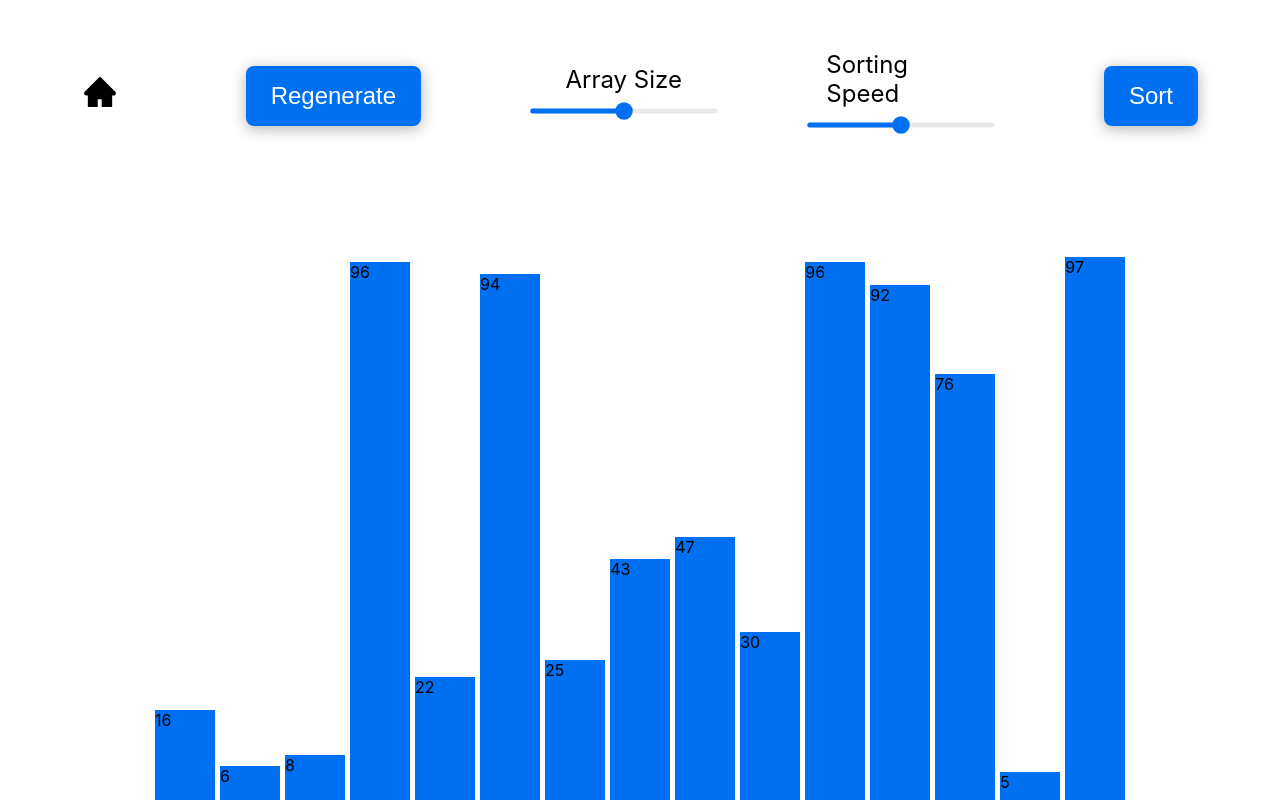
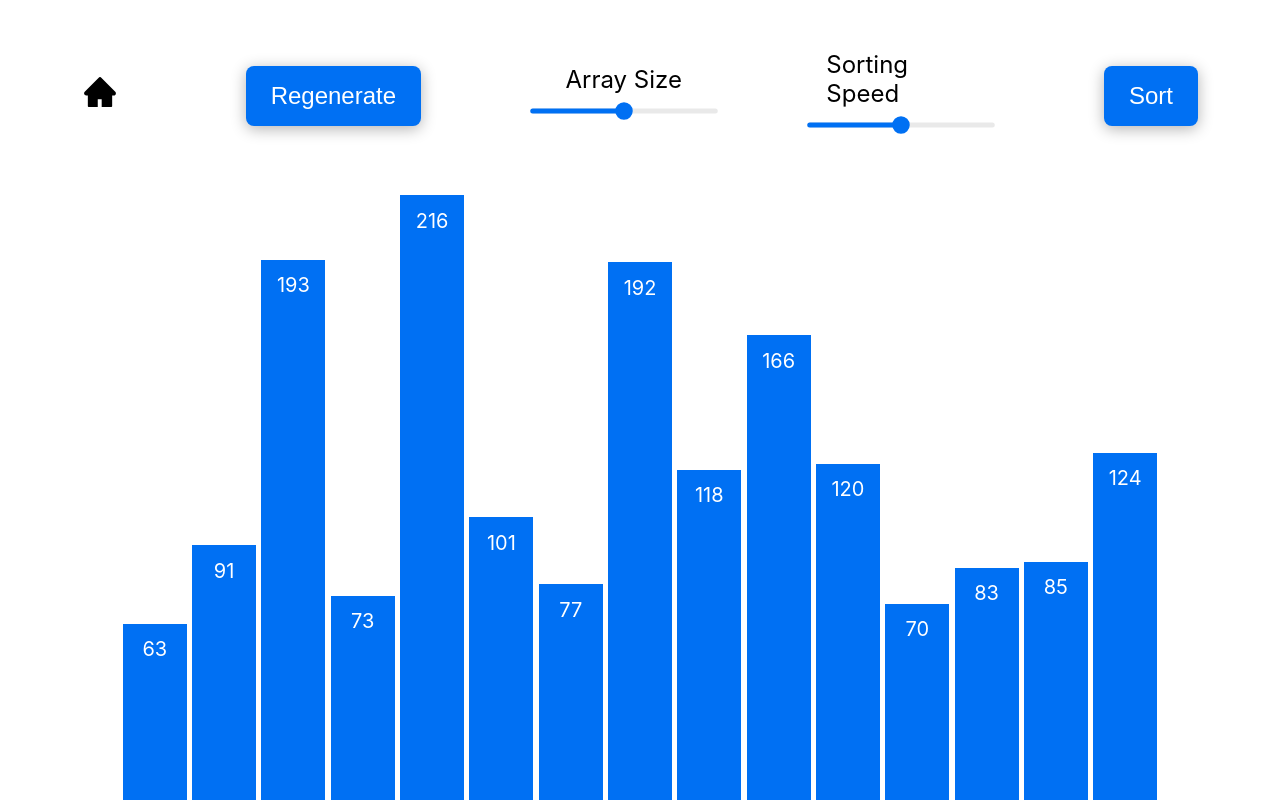
Before and after one commit to nhulston/sorting-visualizer, a Next.js app: page /bubblesort in a window 1280 px wide. Built offline with nearby package versions, Linux system fonts and the light colour scheme.

Commit message:
Finish base UI for all sort methods

```diff
--- a/src/components/Header.js
+++ b/src/components/Header.js
@@ -2,7 +2,6 @@ import React, {Component} from 'react';
 import styled from "styled-components";
 import {AiFillHome} from "react-icons/ai"
 import Slider from 'rc-slider';
-import Rectangle from "./Rectangle";
 
 export default class Header extends Component {
     render() {
@@ -11,15 +10,17 @@ export default class Header extends Component {
                 <IconWrapper href="/">
                     <AiFillHome/>
                 </IconWrapper>
-                <Button>
+                <Button
+                    onClick={this.props.onRegenerate}
+                >
                     Regenerate
                 </Button>
                 <SliderContainer>
                     <Text>Array Size</Text>
                     <Slider
                         min={4}
-                        max={26}
-                        defaultValue={15}
+                        max={20}
+                        defaultValue={12}
                         onChange={this.props.onChangeArrSize}
                     />
                 </SliderContainer>
@@ -55,7 +56,8 @@ const SliderContainer = styled.div`
   align-items: center;
 `;
 
-const Text = styled.text`
+const Text = styled.p`
+  margin: 0;
   font-size: 24px;
 `;
 
--- a/src/components/Rectangle.js
+++ b/src/components/Rectangle.js
@@ -5,10 +5,12 @@ export default class Rectangle extends Component {
     render() {
         return (
             <Container
-                height={this.props.height * .7}
+                height={this.props.height * .35}
                 quantity={this.props.quantity}
             >
-                {this.props.height}
+                <Text suppressHydrationWarning quantity={this.props.quantity}>
+                    {this.props.height}
+                </Text>
             </Container>
         );
     }
@@ -16,7 +18,15 @@ export default class Rectangle extends Component {
 
 const Container = styled.div`
   height: ${props => props.height}vh;
-  width: ${props => 70 / props.quantity}vw;
+  width: ${props => 75 / props.quantity}vw;
   background: #0070f3;
   margin: ${props => -props.height}vh ${props => 40 / props.quantity}px 0;
+  text-align: center;
+  padding-top: ${props => 200 / props.quantity}px;
 `;
+
+const Text = styled.p`
+  color: white;
+  font-size: ${props => 300 / props.quantity}px;
+  margin: 0;
+`;
--- a/src/pages/bubblesort.js
+++ b/src/pages/bubblesort.js
@@ -1,16 +1,25 @@
 import Head from 'next/head'
 import styles from '../styles/Home.module.css'
 import Header from "../components/Header";
-import React, {useState} from "react";
+import React, {useEffect, useState} from "react";
 import Rectangle from "../components/Rectangle";
 import RectangleWrapper from "../components/RectangleWrapper";
 
 export default function Home() {
     const [numberRectangles, setNumberRectangles] = useState(15)
-    let arr = []
-    for (let i = 0; i < numberRectangles; i++) {
-        arr.push(<Rectangle height={randomNumber()} quantity={numberRectangles} key={i}/>)
+    const [arr, setArr] = useState([])
+
+    let regenerate = () => {
+        let tempArr = []
+        for (let i = 0; i < numberRectangles; i++) {
+            tempArr.push(<Rectangle height={randomNumber()} quantity={numberRectangles} key={i}/>)
+        }
+        setArr(tempArr)
     }
+
+    useEffect(() => {
+        regenerate()
+    }, [numberRectangles])
 
     return (
         <div className={styles.container}>
@@ -20,7 +29,10 @@ export default function Home() {
                 <link rel="icon" href="/favicon.ico" />
             </Head>
 
-            <Header onChangeArrSize={setNumberRectangles}/>
+            <Header
+                onChangeArrSize={setNumberRectangles}
+                onRegenerate={regenerate}
+            />
             <main className={styles.main}>
                 <RectangleWrapper>
                     {arr}
@@ -31,5 +43,5 @@ export default function Home() {
 }
 
 function randomNumber() {
-    return Math.floor(Math.random() * 95) + 5;
+    return Math.floor(Math.random() * 175) + 50;
 }
```
